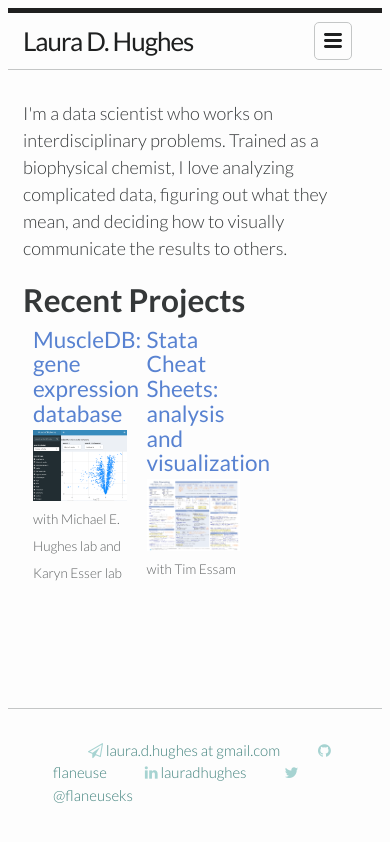
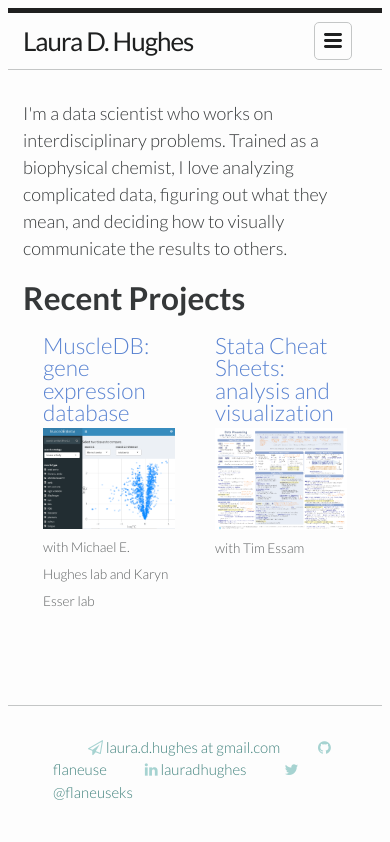
Before and after one commit to flaneuse/flaneuse.github.io, a Jekyll site: the page built from index.html, in a window 390 px wide. Shown: the top 842 px of the page. Built offline with Jekyll 4.4.1, drawn with Linux system fonts in a browser that asks for light colours.

Commit message:
css changes
* remove bold titles
* enlargen width
* 3-col to 2-col @media

```diff
--- a/_sass/_layout.scss
+++ b/_sass/_layout.scss
@@ -180,8 +180,13 @@
     float: left;
     vertical-align: middle;
     box-sizing: border-box;
-    padding: 10px;
+    padding: 20px;
+
+    @media (max-width: 850px) {
+      width: 50%
+    }
   }
+
 
 
 
@@ -246,7 +251,7 @@
   .post-link {
     display: block;
     font-size: $large-font-size;
-    font-weight: $bold-font-weight;
+    font-weight: $base-font-weight;
     line-height: $base-header-height;
     padding-bottom: 3px;
   }
--- a/css/main.scss
+++ b/css/main.scss
@@ -18,7 +18,7 @@ $large-font-size: $base-font-size * 1.25;
 $largest-font-size: $base-font-size * 1.75;
 
 $base-line-height: 1.5;
-$base-header-height: 1.1;
+$base-header-height: 1.0;
 
 $spacing-unit:     30px;
 $base-img-height: 300px;
@@ -35,10 +35,10 @@ $grey-color-light: lighten($grey-color, 40%);
 $grey-color-dark:  darken($grey-color, 25%);
 
 // Width of the content area
-$content-width:    800px;
+$content-width:    1000px;
 
 $on-palm:          600px;
-$on-laptop:        800px;
+$on-laptop:        1000px;
 
 
 
```
